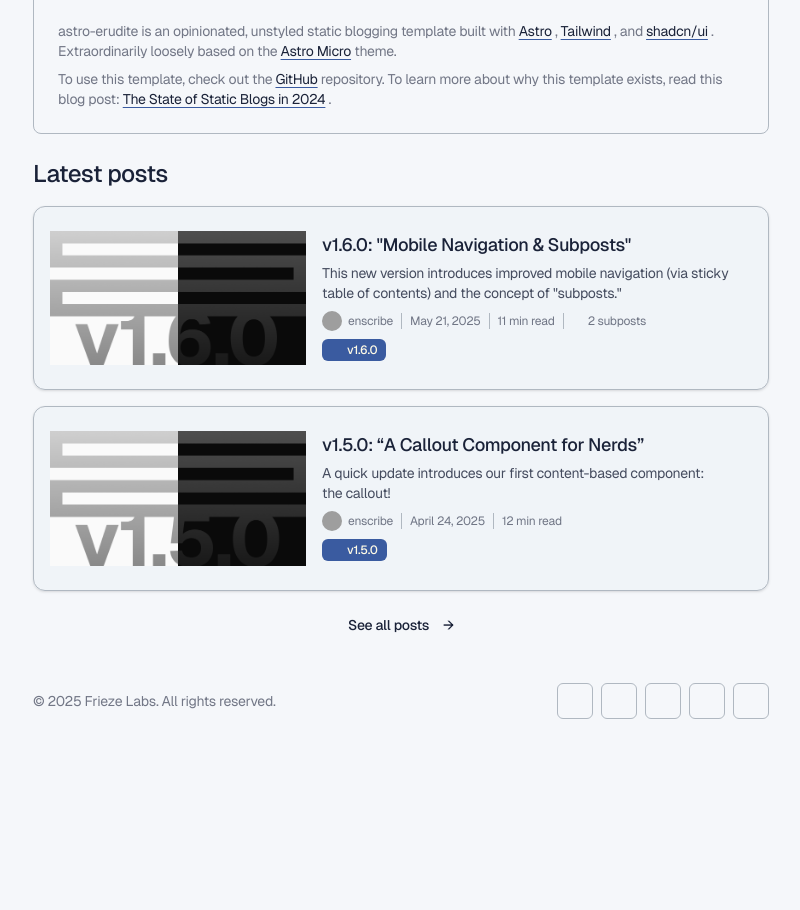
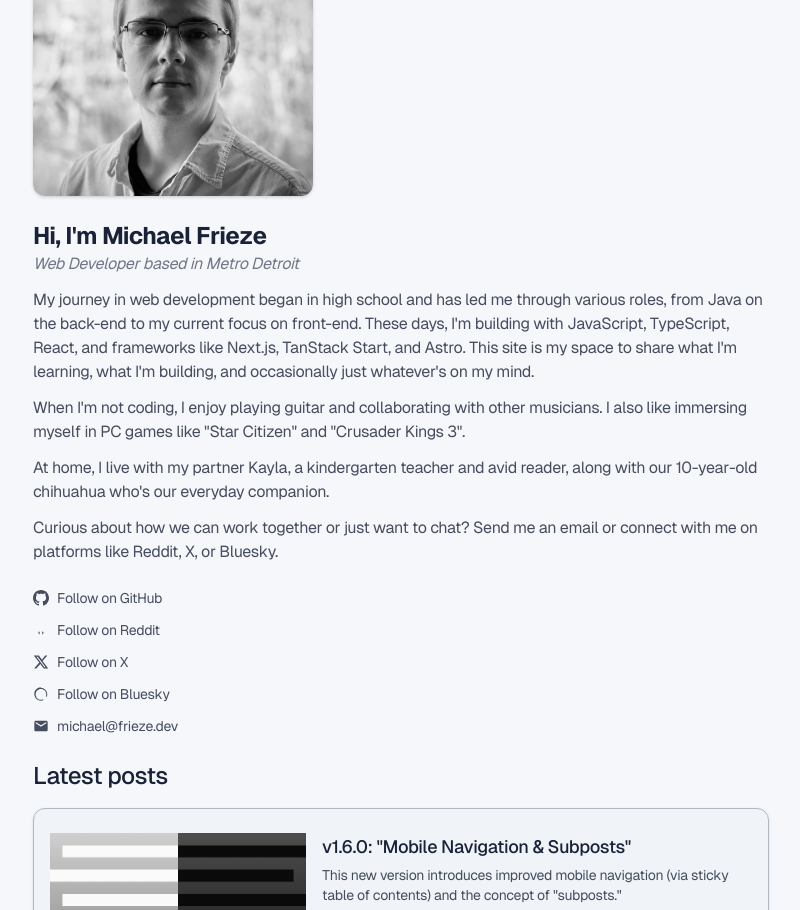
Before and after one commit to MichaelFrieze/frieze.dev, an Astro site: page / in a window 1280 px wide. Shown: the part 160-1070 px from the top of the page, without its empty margins (239-1039 px from the left). Before the commit the page ends 895 px from the top, so only its background shows below. Built offline with nearby package versions, Linux system fonts and the light colour scheme; Astro itself is replaced by a stand-in of ours; some packages are replaced by stand-ins of ours; grey boxes are pictures that could not be loaded; some icons are missing.

Commit message:
feat: add about me section on home page

```diff
--- a/src/pages/404.astro
+++ b/src/pages/404.astro
@@ -20,7 +20,7 @@
     </div>
     <Link
       href="/"
-      class={cn(buttonVariants({ variant: 'outline' }), 'flex gap-x-1.5 group')}
+      class={cn(buttonVariants({ variant: 'ghost' }), 'flex gap-x-1.5 group')}
     >
       <span class="transition-transform group-hover:-translate-x-1">&larr;</span
       > Go to home page
--- a/src/pages/index.astro
+++ b/src/pages/index.astro
@@ -1,4 +1,5 @@
 ---
+import portrait from '@/assets/images/portrait.jpg'
 import BlogCard from '@/components/BlogCard.astro'
 import Link from '@/components/Link.astro'
 import PageHead from '@/components/PageHead.astro'
@@ -6,61 +7,126 @@
 import { SITE } from '@/consts'
 import Layout from '@/layouts/Layout.astro'
 import { getRecentPosts } from '@/lib/data-utils'
+import { Image } from 'astro:assets'
 
 const blog = await getRecentPosts(SITE.featuredPostCount)
 ---
 
 <Layout class="max-w-3xl">
   <PageHead slot="head" title="Home" />
-  <section>
-    <div class="rounded-lg border">
-      <div class="flex flex-col space-y-1.5 p-6">
-        <h3 class="text-3xl leading-none font-medium">er·u·dite</h3>
-        <p class="text-foreground/60 text-sm">
-          /ˈer(y)əˌdīt/ &bull; <span class="font-medium">adjective</span>
+
+  <section class="space-y-6">
+    <Image
+      src={portrait}
+      alt="Portrait of Michael Frieze"
+      width={280}
+      height={280}
+      class="rounded-xl shadow-md"
+    />
+
+    <div class="space-y-3">
+      <div>
+        <h1 class="text-2xl font-bold">Hi, I'm Michael Frieze</h1>
+        <p class="text-foreground/60 italic">
+          Web Developer based in Metro Detroit
         </p>
       </div>
-      <div class="p-6 pt-0">
-        <p class="text-foreground/60 mb-2 text-sm">
-          astro-erudite is an opinionated, unstyled static blogging template
-          built with <Link
-            href="https://astro.build"
-            class="text-foreground"
-            external
-            underline>Astro</Link
-          >, <Link
-            href="https://tailwindcss.com"
-            class="text-foreground"
-            external
-            underline>Tailwind</Link
-          >, and <Link
-            href="https://ui.shadcn.com"
-            class="text-foreground"
-            external
-            underline>shadcn/ui</Link
-          >. Extraordinarily loosely based on the <Link
-            href="https://astro-micro.vercel.app/"
-            class="text-foreground"
-            external
-            underline>Astro Micro</Link
-          > theme.
+
+      <div class="text-foreground/80 space-y-3">
+        <p>
+          My journey in web development began in high school and has led me
+          through various roles, from Java on the back-end to my current focus
+          on front-end. These days, I'm building with JavaScript, TypeScript,
+          React, and frameworks like Next.js, TanStack Start, and Astro. This
+          site is my space to share what I'm learning, what I'm building, and
+          occasionally just whatever's on my mind.
         </p>
-        <p class="text-foreground/60 text-sm">
-          To use this template, check out the <Link
-            href="https://github.com/jktrn/astro-erudite"
-            class="text-foreground"
-            underline
-            external>GitHub</Link
-          > repository. To learn more about why this template exists, read this blog
-          post: <Link
-            href="/blog/the-state-of-static-blogs"
-            class="text-foreground"
-            underline>The State of Static Blogs in 2024</Link
-          >.
+
+        <p>
+          When I'm not coding, I enjoy playing guitar and collaborating with
+          other musicians. I also like immersing myself in PC games like "Star
+          Citizen" and "Crusader Kings 3".
+        </p>
+
+        <p>
+          At home, I live with my partner Kayla, a kindergarten teacher and avid
+          reader, along with our 10-year-old chihuahua who's our everyday
+          companion.
+        </p>
+
+        <p>
+          Curious about how we can work together or just want to chat? Send me
+          an email or connect with me on platforms like Reddit, X, or Bluesky.
         </p>
       </div>
     </div>
+
+    <div class="text-foreground/80 space-y-3 text-sm">
+      <div class="flex items-center gap-2">
+        <svg class="h-4 w-4" fill="currentColor" viewBox="0 0 24 24">
+          <path
+            d="M12 0c-6.626 0-12 5.373-12 12 0 5.302 3.438 9.8 8.207 11.387.599.111.793-.261.793-.577v-2.234c-3.338.726-4.033-1.416-4.033-1.416-.546-1.387-1.333-1.756-1.333-1.756-1.089-.745.083-.729.083-.729 1.205.084 1.839 1.237 1.839 1.237 1.07 1.834 2.807 1.304 3.492.997.107-.775.418-1.305.762-1.604-2.665-.305-5.467-1.334-5.467-5.931 0-1.311.469-2.381 1.236-3.221-.124-.303-.535-1.524.117-3.176 0 0 1.008-.322 3.301 1.23.957-.266 1.983-.399 3.003-.404 1.02.005 2.047.138 3.006.404 2.291-1.552 3.297-1.23 3.297-1.23.653 1.653.242 2.874.118 3.176.77.84 1.235 1.911 1.235 3.221 0 4.609-2.807 5.624-5.479 5.921.43.372.823 1.102.823 2.222v3.293c0 .319.192.694.801.576 4.765-1.589 8.199-6.086 8.199-11.386 0-6.627-5.373-12-12-12z"
+          ></path>
+        </svg>
+        <Link
+          href="https://github.com/michaelfrieze"
+          external
+          class="hover:text-foreground">Follow on GitHub</Link
+        >
+      </div>
+
+      <div class="flex items-center gap-2">
+        <svg class="h-4 w-4" fill="currentColor" viewBox="0 0 24 24">
+          <path
+            d="M14.238 15.348c.085-.017.454-.75.454-.75s.267-.359.267-.75c0-.297-.166-.516-.267-.516-.101 0-.267.219-.267.516 0 .391-.267.75-.267.75s-.369.733-.454.75c-.085.017-.085.75-.085.75s0 .733.085.75c.085.017.454.75.454.75s.267.359.267.75c0 .297.166.516.267.516.101 0 .267-.219.267-.516 0-.391.267-.75.267-.75s.369-.733.454-.75c.085-.017.085-.75.085-.75s0-.733-.085-.75zm-5.492 0c.085-.017.454-.75.454-.75s.267-.359.267-.75c0-.297-.166-.516-.267-.516-.101 0-.267.219-.267.516 0 .391-.267.75-.267.75s-.369.733-.454.75c-.085.017-.085.75-.085.75s0 .733.085.75c.085.017.454.75.454.75s.267.359.267.75c0 .297.166.516.267.516.101 0 .267-.219.267-.516 0-.391.267-.75.267-.75s.369-.733.454-.75c.085-.017.085-.75.085-.75s0-.733-.085-.75z"
+          ></path>
+        </svg>
+        <Link
+          href="https://reddit.com/u/michaelfrieze"
+          external
+          class="hover:text-foreground">Follow on Reddit</Link
+        >
+      </div>
+
+      <div class="flex items-center gap-2">
+        <svg class="h-4 w-4" fill="currentColor" viewBox="0 0 24 24">
+          <path
+            d="M18.244 2.25h3.308l-7.227 8.26 8.502 11.24H16.17l-5.214-6.817L4.99 21.75H1.68l7.73-8.835L1.254 2.25H8.80l4.713 6.231zm-1.161 17.52h1.833L7.084 4.126H5.117z"
+          ></path>
+        </svg>
+        <Link
+          href="https://x.com/michaelfrieze"
+          external
+          class="hover:text-foreground">Follow on X</Link
+        >
+      </div>
+
+      <div class="flex items-center gap-2">
+        <svg class="h-4 w-4" fill="currentColor" viewBox="0 0 24 24">
+          <path
+            d="M12 2C6.48 2 2 6.48 2 12s4.48 10 10 10c1.09 0 2.15-.17 3.14-.49.3-.1.49-.37.49-.69 0-.42-.34-.76-.76-.76-.19 0-.37.07-.5.18-.78.25-1.6.38-2.37.38-4.41 0-8-3.59-8-8s3.59-8 8-8 8 3.59 8 8c0 .77-.13 1.59-.38 2.37-.11.13-.18.31-.18.5 0 .42.34.76.76.76.32 0 .59-.19.69-.49.32-.99.49-2.05.49-3.14 0-5.52-4.48-10-10-10z"
+          ></path>
+        </svg>
+        <Link
+          href="https://bsky.app/profile/michaelfrieze.dev"
+          external
+          class="hover:text-foreground">Follow on Bluesky</Link
+        >
+      </div>
+
+      <div class="flex items-center gap-2">
+        <svg class="h-4 w-4" fill="currentColor" viewBox="0 0 24 24">
+          <path
+            d="M20 4H4c-1.1 0-1.99.9-1.99 2L2 18c0 1.1.9 2 2 2h16c1.1 0 2-.9 2-2V6c0-1.1-.9-2-2-2zm0 4l-8 5-8-5V6l8 5 8-5v2z"
+          ></path>
+        </svg>
+        <a href="mailto:michael@frieze.dev" class="hover:text-foreground"
+          >michael@frieze.dev</a
+        >
+      </div>
+    </div>
   </section>
+
   <section class="flex flex-col gap-y-4">
     <h2 class="text-2xl font-medium">Latest posts</h2>
     <ul class="flex flex-col gap-y-4">
```
Also changed, not shown: src/assets/images/portrait.jpg (added).
